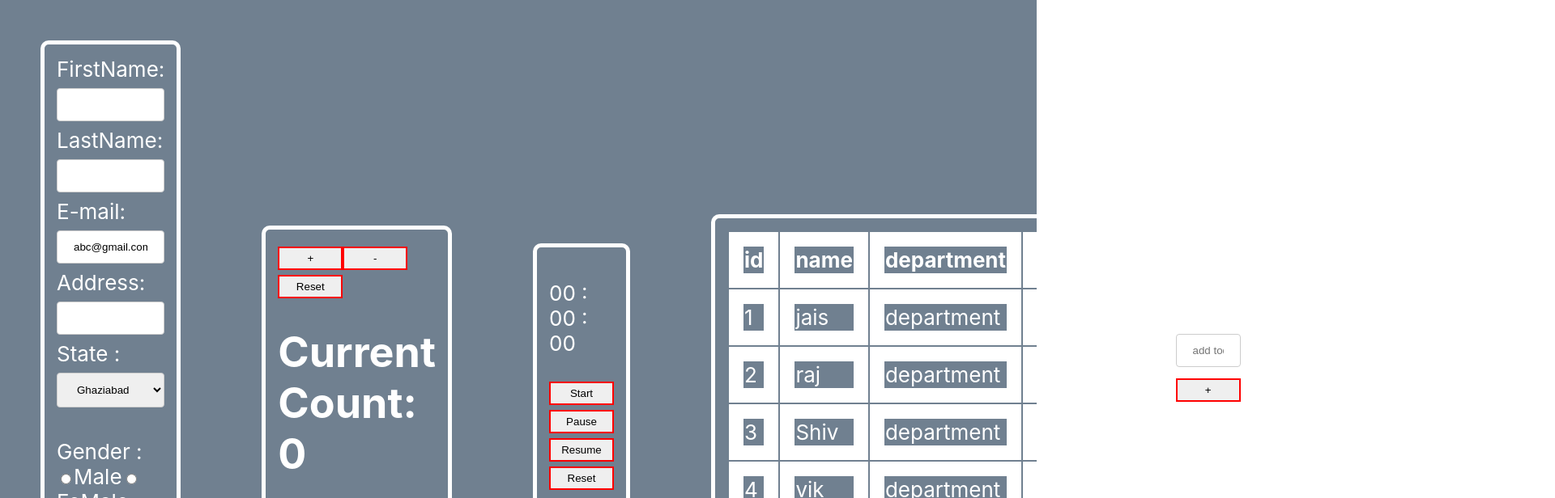
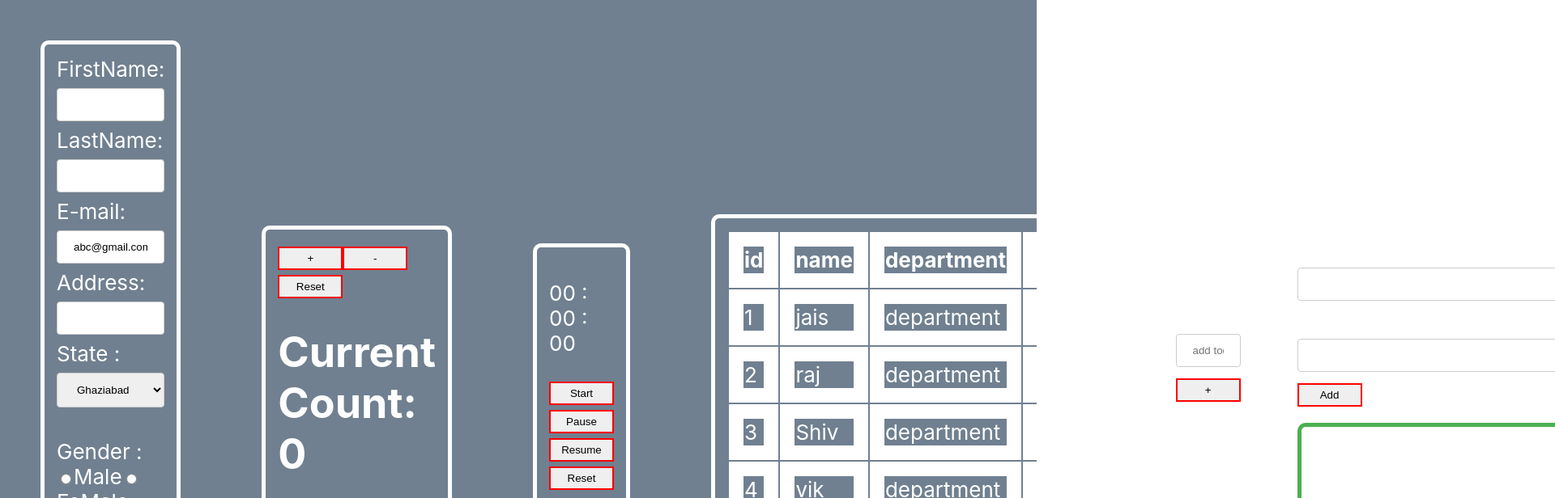
Before and after one commit to pandey333/ReactWork, a React (Create React App) app in the folder my-app/: page / in a window 1280 px wide. Shown: the top 616 px of the page at 81% size, 1920 px wide, since content can reach past the window. Built offline with nearby package versions, Linux system fonts and the light colour scheme.

Commit message:
created dynamic table

```diff
--- a/my-app/src/App.css
+++ b/my-app/src/App.css
@@ -109,7 +109,7 @@ border-radius: 10px;
 border: solid white 5px;
 width: 350px;
 margin: 50px;
-
+flex-direction: row;
 }
 
 .App-header {
--- a/my-app/src/App.js
+++ b/my-app/src/App.js
@@ -3,27 +3,22 @@ import React from "react";
  import Counter from "./classes/counterComponent";
  import  Stopwatch from "./functional/StopWatch";
 
- //import Todo from "./classes/todoList";
-
+// import Todo from "./classes/todoList";
+ import Emp from "./functional/tableF";
  import Todo from "./functional/todoList";
-
-import {Form} from "./classes/form.jsx"
- import "./App.css";
- import Table from "./functional/table.jsx";
-
-
+ import {Form} from "./classes/form"
+ import "./App.css"; import Table from "./functional/table";
 
 function App() {
   return (
-  <div className = "App-header">
-      <Form/>
-      <Counter/>
-      <Stopwatch/>
-      <Table/>
-      <Todo/>
-
-
-  </div>
+    <div className="App-header">
+      <Form />
+      <Counter />
+      <Stopwatch />
+      <Table />
+      <Todo />
+      <Emp />
+    </div>
   );
 }
 
--- a/my-app/src/functional/table-body-row.jsx
+++ b/my-app/src/functional/table-body-row.jsx
@@ -11,6 +11,6 @@ function Bodyrow(props) {
     </tr>
   ));
 
-  return <>{users_rows}</>;
+  return <> {users_rows}</>
 }
 export default Bodyrow;
--- a/my-app/src/functional/tableF.jsx
+++ b/my-app/src/functional/tableF.jsx
@@ -1,73 +1,69 @@
-import React, {useState} from "react";
+import React, { useState } from "react";
 
 function Emp() {
+  const [employee, setEmployee] = useState([]);
 
-    const [emplist, setEmpList] = useState([{Id:1, Name:"Shivam", Age:21}, {Id:1, Name:"Shivam", Age:21}, {Id:1, Name:"Shivam", Age:21}]),
-            [emp, setEmp] = useState({Id:1, Name:"Shivam", Age:21});
+  function addEmployee(empdata) {
+    setEmployee([...employee, empdata]);
+  }
 
   return (
-        <div>
-            <AddEmp emp = {emp} setEmpList = {setEmpList} setEmp = {setEmp} emplist = {emplist} />
+    <div className="rajat" >
+      <AddEmployee addEmployee={addEmployee} />
       <table>
         <thead>
           <tr>
-                        {Object.keys(emp).map(el => <th>{el}</th>)}
-                        <th>Action</th>
+            <th >ID</th>
+            <th >Name</th>
+            <th >Age</th>
+
           </tr>
         </thead>
-                <tbody>
-                    {
-                        emplist.map(el => {
+        <tbody className="rajat">
+          {employee.map((el, i) => {
             return (
               <tr>
-                                   <td>{el.Id}</td>
-                                   <td>{el.Name}</td>
-                                   <td>{el.Age}</td>
-                                   <td><Action /></td>
+                <th >{i + 1}</th>
+                <td>{el.name}</td>
+                <td>{el.age}</td>
+
               </tr>
-                           )
-                        })
-                    }
+            );
+          })}
         </tbody>
       </table>
     </div>
   );
 }
-
 export default Emp;
 
-function Action() {
-    return(
-        <>
-            <button>View</button>
-            <button>Update</button>
-            <button>Delete</button>
-        </>
-    )
+function AddEmployee({ addEmployee }) {
+  const [name, setName] = useState("");
+  const [age, setAge] = useState("");
+  return (
+    <div>
+      Name:
+      <input
+        type="text"
+        name="name"
+        value={name}
+        onChange={(e) => setName(e.target.value)}
+      />
+      Age:
+      <input
+        type="text"
+        name="age"
+        value={age}
+        onChange={(e) => setAge(e.target.value)}
+      />
+      <button
+        onClick={() => {
+          const empdata = { name, age };
+          if (name !== "" && age !== "") addEmployee(empdata);
+        }}
+      >
+        Add
+      </button>
+    </div>
+  );
 }
-function AddEmp({setEmpList, emplist}) {
-    const[name, setName] = useState(""),
-            [age, setAge] = useState(18);
-    return(
-        <>
-            Name : <input type="text"
-                name = "name"
-                value = {name}
-                onChange = {e => {
-                    setName(e.target.value);
-                }}/>
-            Age : <input type="text"
-                name = "age"
-                value = {age}
-                onChange = {e => {
-                    setAge(e.target.value);
-                }}/>
-                <button
-                    onClick = {() => {
-                        const emp = {Id : 1, Name : {name}, Age : {age}};
-                        setEmpList([...emplist, emp]);
-                    }}
-                >Add Employee</button>
-        </>
-    )
-}
```
Also changed, not shown: 1 other file (tests, documents, lock files or other folders). Lines whose indentation alone changed are shown as unchanged.
